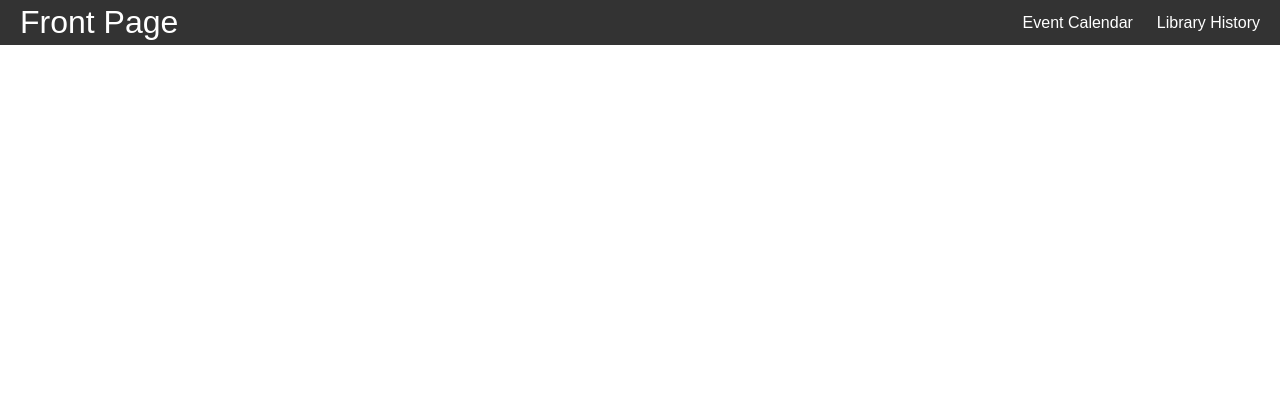
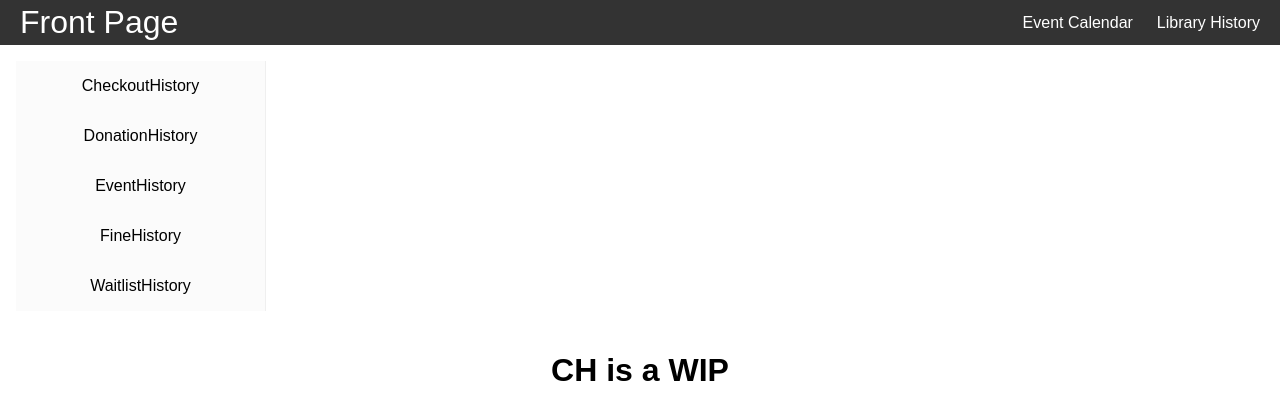
Before and after one commit to liamlecs/Database-Project-CS3380-T12, a React (Vite) app in the folder libraryApp/: page /libraryhistory/checkouthistory in a window 1280 px wide. Shown: the top 420 px of the page. Built offline with nearby package versions, Linux system fonts and the light colour scheme.

Commit message:
created subpages for every page i need for library history and built a working sidebar

```diff
--- a/libraryApp/src/App.tsx
+++ b/libraryApp/src/App.tsx
@@ -5,7 +5,11 @@ import EventsCalendar from './components/EventsCalendar.tsx';
 import LibraryHistory from './components/LibraryHistory.tsx';
 import NavBar from './components/NavBar.tsx';
 import { StrictMode } from 'react';
-
+import CheckoutHistory from './components/LiHistSubcomponents/CheckoutHistory.tsx';
+import DonationHistory from './components/LiHistSubcomponents/DonationHistory.tsx';
+import FineHistory from './components/LiHistSubcomponents/FineHistory.tsx';
+import WaitlistHistory from './components/LiHistSubcomponents/WaitlistHistory.tsx';
+import EventHistory from './components/LiHistSubcomponents/EventHistory.tsx';
 
 function App() {
 
@@ -17,7 +21,13 @@ function App() {
       <Routes>
        <Route path="/" element={<FrontPage />} />
         <Route path="/eventscalendar" element={<EventsCalendar />} />
-        <Route path="/libraryhistory" element={<LibraryHistory />} />
+        <Route path="/libraryhistory" element={<LibraryHistory />} >
+          <Route path="checkouthistory" element={<CheckoutHistory />} />
+          <Route path="donationhistory" element={<DonationHistory />} />
+          <Route path="finehistory" element={<FineHistory />} />
+          <Route path="waitlisthistory" element={<WaitlistHistory />} />
+          <Route path="eventhistory" element={<EventHistory />} />
+          </Route>
       </Routes>
       </div>
     </Router>
--- /dev/null
+++ b/libraryApp/src/components/LiHistSubcomponents/CheckoutHistory.tsx
@@ -0,0 +1,7 @@
+export default function CheckoutHistory() {
+  return (
+    <div>
+      <h1>CH is a WIP</h1>
+    </div>
+  );
+}
--- /dev/null
+++ b/libraryApp/src/components/LiHistSubcomponents/DonationHistory.tsx
@@ -0,0 +1,7 @@
+export default function DonationHistory() {
+    return (
+      <div>
+        <h1>DH is a WIP</h1>
+      </div>
+    );
+  }
--- /dev/null
+++ b/libraryApp/src/components/LiHistSubcomponents/EventHistory.tsx
@@ -0,0 +1,7 @@
+export default function EventHistory() {
+    return (
+      <div>
+        <h1>EH is a WIP</h1>
+      </div>
+    );
+  }
--- /dev/null
+++ b/libraryApp/src/components/LiHistSubcomponents/FineHistory.tsx
@@ -0,0 +1,7 @@
+export default function FineHistory() {
+    return (
+      <div>
+        <h1>FH is a WIP</h1>
+      </div>
+    );
+  }
--- /dev/null
+++ b/libraryApp/src/components/LiHistSubcomponents/WaitlistHistory.tsx
@@ -0,0 +1,7 @@
+export default function WaitlistHistory() {
+    return (
+      <div>
+        <h1>WH is a WIP</h1>
+      </div>
+    );
+  }
--- a/libraryApp/src/components/LibraryHistory.tsx
+++ b/libraryApp/src/components/LibraryHistory.tsx
@@ -1,8 +1,37 @@
+import { Sidebar, Menu, MenuItem } from 'react-pro-sidebar';
+import { Link, Outlet } from 'react-router-dom';
+
 
 export default function LibraryHistory() {
     return (
-      <div className="format">
-        <h1>this is a placeholder for a library history</h1>
+      <div>
+
+      <Sidebar>
+  <Menu
+    menuItemStyles={{
+      button: {
+        // the active class will be added automatically by react router
+        // so we can use it to style the active menu item
+        "&.active": {
+          backgroundColor: '#13395e',
+          color: '#b6c8d9',
+        },
+      },
+    }}
+  >
+    <MenuItem component={<Link to="CheckoutHistory" />}> CheckoutHistory</MenuItem>
+    <MenuItem component={<Link to="DonationHistory" />}> DonationHistory</MenuItem>
+    <MenuItem component={<Link to="EventHistory" />}> EventHistory</MenuItem>
+    <MenuItem component={<Link to="FineHistory" />}> FineHistory</MenuItem>
+    <MenuItem component={<Link to="WaitlistHistory" />}> WaitlistHistory</MenuItem>
+  </Menu>
+</Sidebar>
+<div style={{ flexGrow: 1, padding: "20px" }}>
+
+        <Outlet /> {/* This will render the active route */}
+
       </div>
+</div>
+
     );
   }
```
